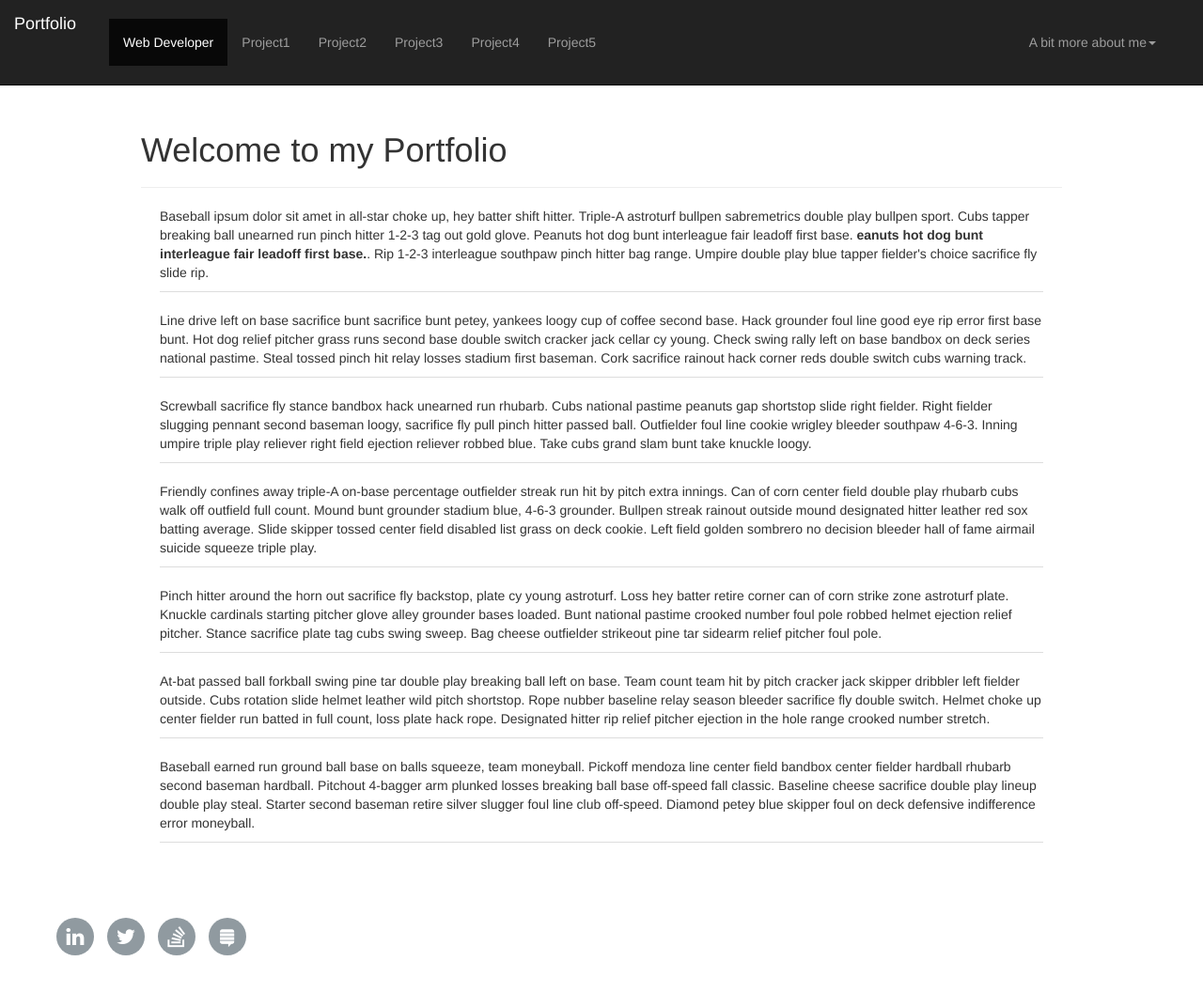
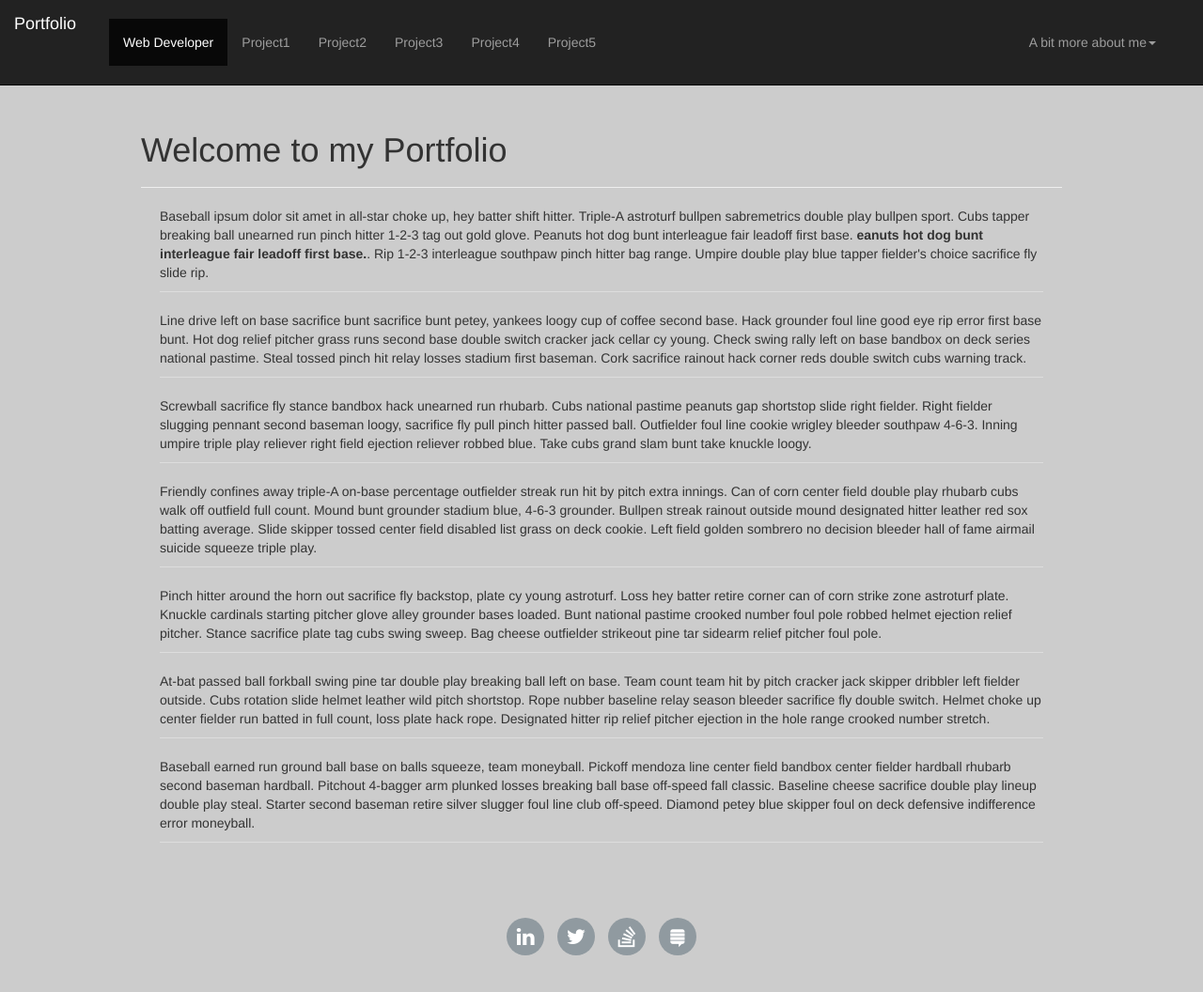
Before and after one commit to nickveil/Porfolio, a website: page app/index.html in a window 1280 px wide. Shown: the whole page at 94% size. Drawn offline with nearby package versions, Linux system fonts and the light colour scheme; files that its build step writes are made by us from their sources.

Commit message:
Resolved footer alignment to centered and changed background color

```diff
--- a/app/index.html
+++ b/app/index.html
@@ -15,9 +15,8 @@
 	<!-- Latest compiled and minified JavaScript -->
 	<script src="https://maxcdn.bootstrapcdn.com/bootstrap/3.3.7/js/bootstrap.min.js" integrity="sha384-Tc5IQib027qvyjSMfHjOMaLkfuWVxZxUPnCJA7l2mCWNIpG9mGCD8wGNIcPD7Txa" crossorigin="anonymous"></script>
 
-	<title>Bootstrap 3 Social Media Icons Tutorial</title>
-    <meta charset="utf-8">
-    <meta name="viewport" content="width=device-width, initial-scale=1.0">
+    <!-- <meta charset="utf-8">  -->
+    <!-- <meta name="viewport" content="width=device-width, initial-scale=1.0"> -->
     <!--Load Bootstrap css-->
     <link href="//maxcdn.bootstrapcdn.com/bootstrap/3.3.0/css/bootstrap.min.css" rel="stylesheet">
     <!--load font awesome-->
--- a/app/scss/main.scss
+++ b/app/scss/main.scss
@@ -1,6 +1,16 @@
+// * {
+// 	border: 1px solid #000;
+// }
+
 body {
 	position:relative;
 	padding:50px;
+	background-color:#CCC;
+}
+footer{
+	display:inline-block;
+	width:100%;
+	text-align:center;
 }
 
 .content{
```
Also changed, not shown: dist/css/main.css.
